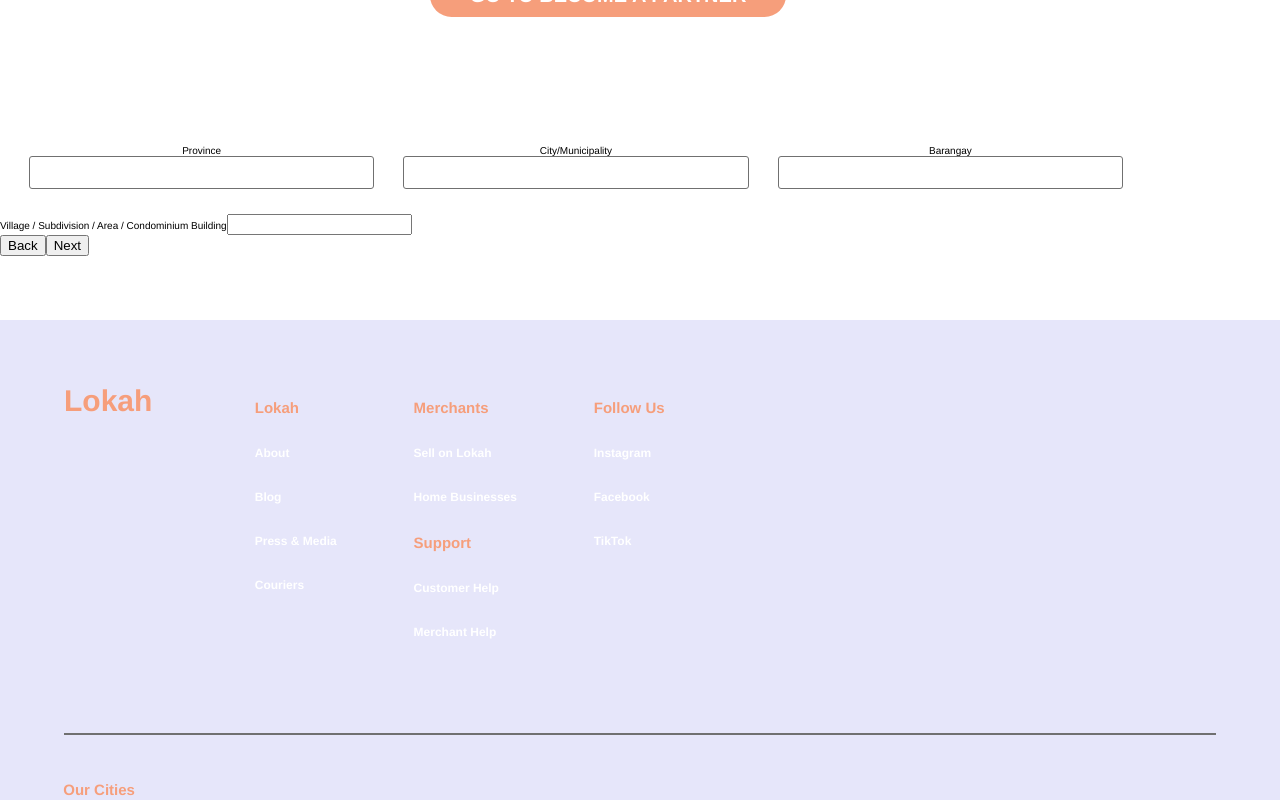
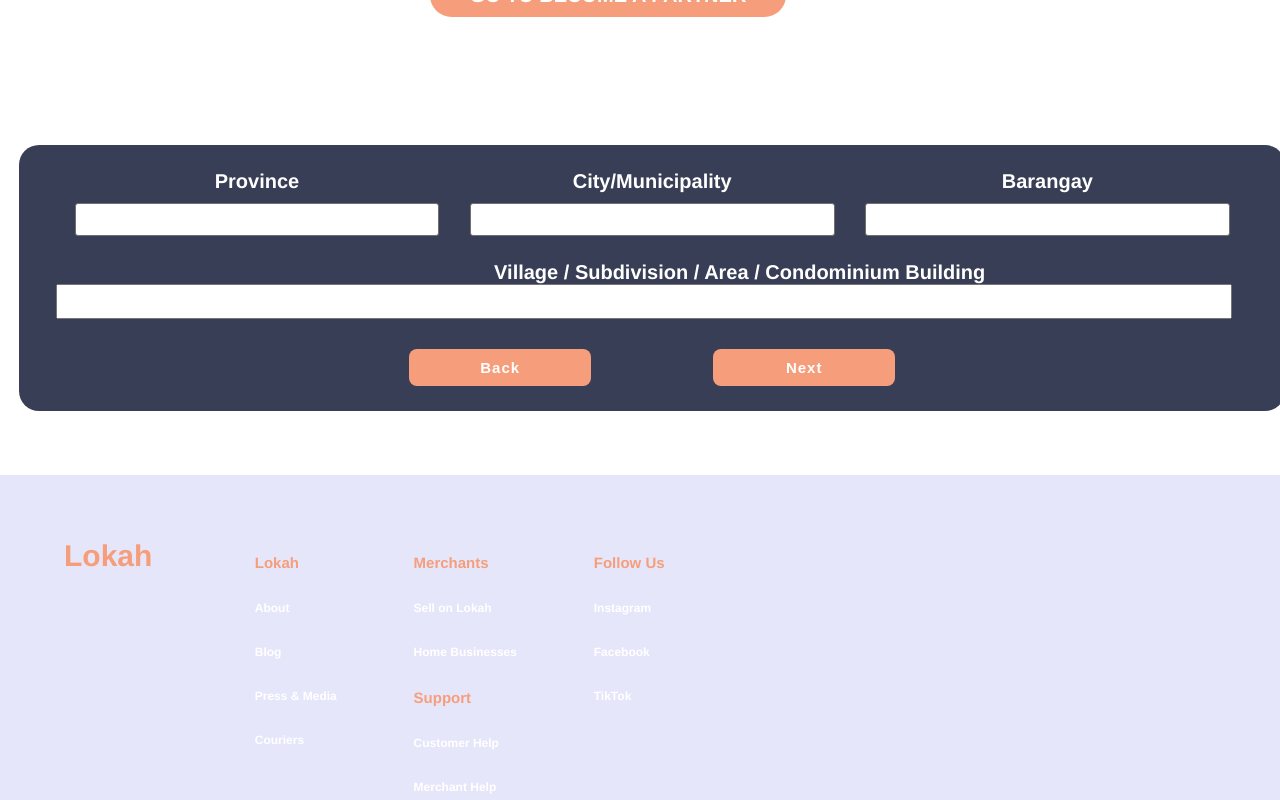
Before and after one commit to ktanojo17505/lokah, a React (Create React App) app: page / in a window 1280 px wide. Both pictures are taken after typing "Sample", "Sample", "Sample", "Sample" into the empty fields and a click on the button "Next". Shown: the part 5158-5958 px from the top of the page. Built offline with nearby package versions, Linux system fonts and the light colour scheme.

Commit message:
Done
Done

```diff
--- a/src/Location.css
+++ b/src/Location.css
@@ -17,7 +17,12 @@
 }
 
 .location-container {
-  width: 90%;
+  background-color: var(--navy-blue);
+  color: white;
+  margin-left: 1.5%;
+  width: 95%;
+  border-radius: 20px;
+  padding: 25px;
 }
 
 .location-questionArea {
@@ -34,6 +39,15 @@
   width: 30%;
 }
 
+
+.location-label {
+  font-size: 2rem;
+  font-weight: bold;
+  color: var(--white);
+  font-family: var(--main-font);
+  margin-bottom: 1rem;
+}
+
 .location-input {
   padding: 0.8rem;
   border: 1px solid var(--grey);
@@ -45,6 +59,31 @@
 }
 
 .location-big-input {
-  width: 100%;
+  width: 95%;
+  margin-left: 1%;
   padding: 0.8rem;
 }
+
+.location-big-label {
+  font-size: 2rem;
+  font-weight: bold;
+  color: var(--white);
+  font-family: var(--main-font);
+  margin-bottom: 1rem;
+  margin-left: 37%;
+}
+
+.location-button {
+  width: 15%;
+  margin-top: 3rem;
+  text-align: center;
+  margin-left: 30%;
+  padding: 1rem 3.5rem;
+  background-color: var(--peach);
+  color: white;
+  font-weight: bold;
+  border: none;
+  font-size: 1.5rem;
+  letter-spacing: 0.1rem;
+  border-radius: 0.8rem;
+}
--- a/src/Location.js
+++ b/src/Location.js
@@ -23,7 +23,7 @@
       <form className="location-container">
         <div className="location-questionArea">
           <div className="location-question">
-            <label>Province</label>
+            <label className="location-label">Province</label>
             <input
               className="location-input"
               type="text"
@@ -32,7 +32,7 @@
             ></input>
           </div>
           <div className="location-question">
-            <label>City/Municipality</label>
+            <label className="location-label">City/Municipality</label>
             <input
               className="location-input"
               type="text"
@@ -41,7 +41,7 @@
             ></input>
           </div>
           <div className="location-question">
-            <label>Barangay</label>
+            <label className="location-label">Barangay</label>
             <input
               className="location-input"
               type="text"
@@ -50,20 +50,19 @@
             ></input>
           </div>
         </div>
-        <div className=".location-questionArea">
+        <div className="location-questionArea">
           <div className="location-big-question">
-            <label>Village / Subdivision / Area / Condominium Building</label>
+            <label className="location-big-label">Village / Subdivision / Area / Condominium Building</label>
             <input
               className="location-big-input"
-              className="village"
               type="text"
               value={formTwo.area}
               onChange={handleChange("area")}
             ></input>
           </div>
         </div>
-        <button onClick={this.back}>Back</button>
-        <button onClick={this.saveAndContinue}>Next</button>
+        <button className="location-button" onClick={this.back}>Back</button>
+        <button className="location-button" onClick={this.saveAndContinue} style={{marginLeft: 10 + '%'}}>Next</button>
       </form>
     );
   }
--- a/src/PersonalDetails.css
+++ b/src/PersonalDetails.css
@@ -19,7 +19,8 @@
 .personalDetails {
   background-color: var(--navy-blue);
   color: white;
-  width: 100%;
+  margin-left: 1.5%;
+  width: 95%;
   border-radius: 20px;
   padding: 25px;
 }
@@ -54,9 +55,10 @@
 }
 
 .button {
-  width: 15vw;
+  width: 15%;
   margin-top: 3rem;
   text-align: center;
+  margin-left: 42.5%;
   padding: 1rem 3.5rem;
   background-color: var(--peach);
   color: white;
```
